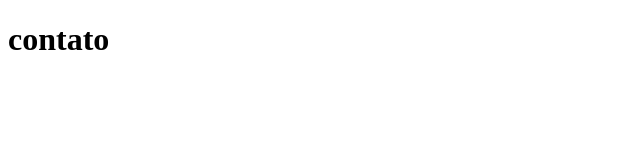
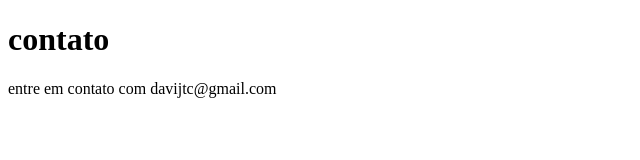
Before and after one commit to XDrake-656/repositorio_da_aula_alura, a plain HTML site: page contato.html in a window 1280 px wide. Shown: the whole page, without its empty margins (0-640 px from the left). Drawn offline with Linux system fonts and the light colour scheme.

Commit message:
atuaalizando o email do contato.html

```diff
--- a/contato.html
+++ b/contato.html
@@ -7,5 +7,6 @@
 </head>
 <body>
     <h1>contato</h1>
+    <p>entre em contato com davijtc@gmail.com</p>
 </body>
 </html>
```
